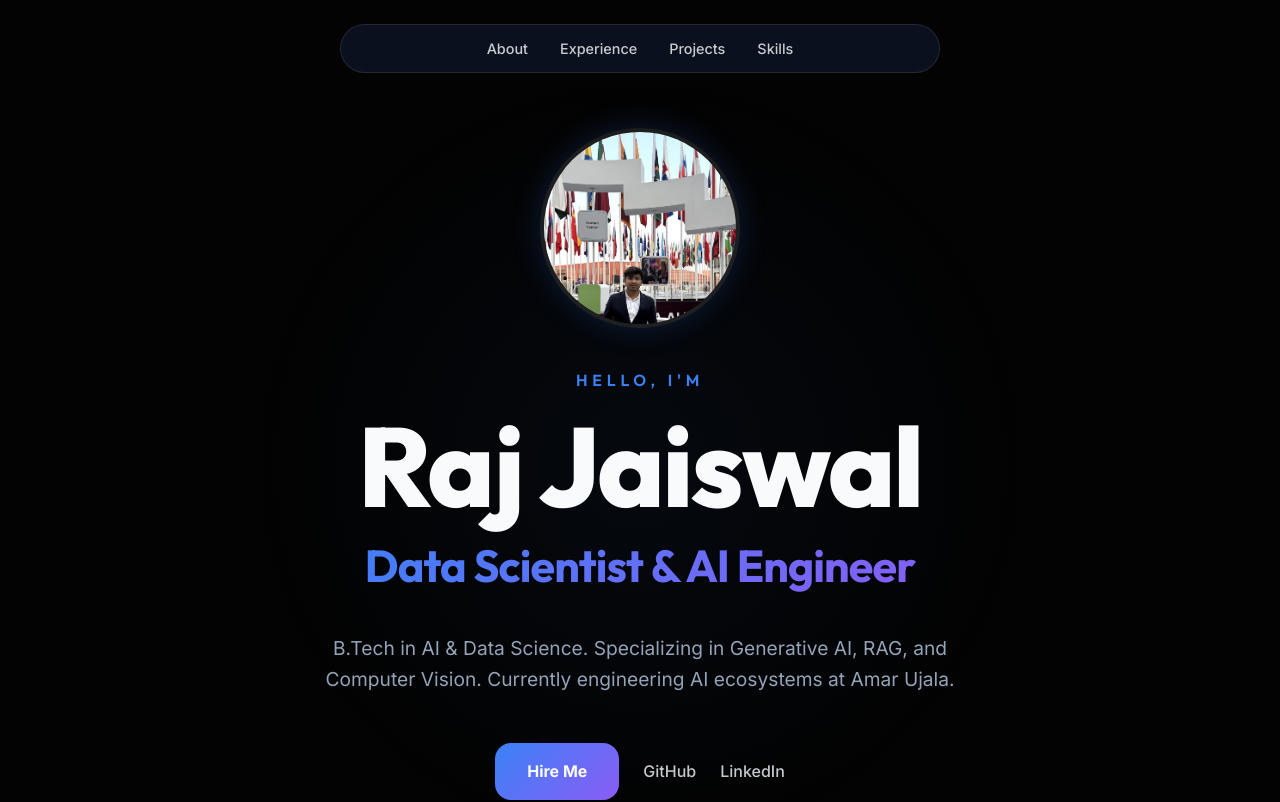
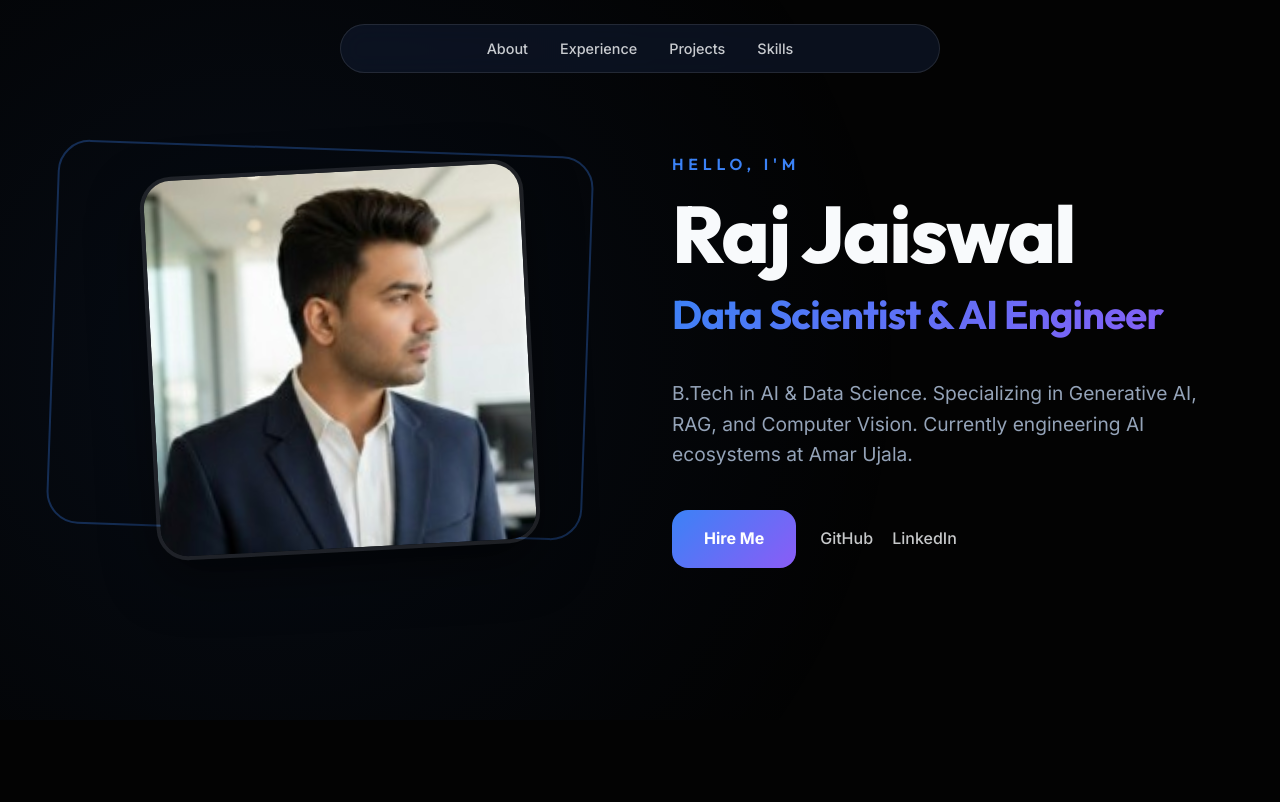
Before and after one commit to rajjaiswal2003/my-portfolio, a React (Vite) app: page / in a window 1280 px wide. Shown: the top 802 px of the page. Built offline with nearby package versions, Linux system fonts and the light colour scheme.

Commit message:
Refactor: Hero layout to 2-column with LinkedIn photo on left

```diff
--- a/src/components/Hero.jsx
+++ b/src/components/Hero.jsx
@@ -3,62 +3,78 @@ import React from 'react';
 const Hero = () => {
     return (
         <section id="about" className="animate-fade-in" style={{
-            minHeight: '80vh',
+            minHeight: '90vh',
             display: 'flex',
-            flexDirection: 'column',
-            justifyContent: 'center',
             alignItems: 'center',
-            textAlign: 'center',
-            background: 'radial-gradient(circle at 50% 50%, rgba(59, 130, 246, 0.05) 0%, transparent 50%)'
+            padding: '4rem 0',
+            background: 'radial-gradient(circle at 20% 50%, rgba(59, 130, 246, 0.08) 0%, transparent 60%)'
         }}>
-            <div className="container">
-                <div style={{ marginBottom: '2.5rem', position: 'relative', display: 'inline-block' }}>
+            <div className="container" style={{
+                display: 'grid',
+                gridTemplateColumns: 'repeat(auto-fit, minmax(300px, 1fr))',
+                gap: '4rem',
+                alignItems: 'center'
+            }}>
+                <div style={{ position: 'relative', display: 'flex', justifyContent: 'center' }}>
                     <div style={{
-                        width: '200px',
-                        height: '200px',
-                        borderRadius: '50%',
+                        width: 'clamp(250px, 30vw, 400px)',
+                        height: 'clamp(250px, 30vw, 400px)',
+                        borderRadius: '2rem',
                         overflow: 'hidden',
                         border: '4px solid var(--glass-border)',
-                        boxShadow: '0 0 30px rgba(59, 130, 246, 0.2)',
-                        margin: '0 auto'
+                        boxShadow: '0 20px 50px rgba(0, 0, 0, 0.5)',
+                        transform: 'rotate(-3deg)'
                     }}>
                         <img
-                            src="/rajai.jpeg"
+                            src="/linkedin_photo.jpg"
                             alt="Raj Jaiswal"
                             style={{
                                 width: '100%',
                                 height: '100%',
-                                objectFit: 'cover',
-                                objectPosition: 'top center',
-                                transform: 'scale(1.2) translateY(5%)'
+                                objectFit: 'cover'
                             }}
                         />
                     </div>
+                    <div style={{
+                        position: 'absolute',
+                        top: '-20px',
+                        left: '-20px',
+                        width: '100%',
+                        height: '100%',
+                        border: '2px solid var(--accent-blue)',
+                        borderRadius: '2rem',
+                        zIndex: -1,
+                        opacity: 0.3,
+                        transform: 'rotate(2deg)'
+                    }}></div>
                 </div>
+                <div style={{ textAlign: 'left' }}>
                     <h2 style={{ fontSize: '1rem', fontWeight: 600, textTransform: 'uppercase', letterSpacing: '0.3em', color: 'var(--accent-blue)', marginBottom: '1rem' }}>
                         Hello, I'm
                     </h2>
-                <h1 style={{ fontSize: 'clamp(3.5rem, 12vw, 7rem)', marginBottom: '0.5rem', lineHeight: 1, fontWeight: 800 }}>
+                    <h1 style={{ fontSize: 'clamp(3rem, 8vw, 5rem)', marginBottom: '0.5rem', lineHeight: 1, fontWeight: 800 }}>
                         Raj Jaiswal
                     </h1>
-                <h3 className="gradient-text" style={{ fontSize: 'clamp(1.5rem, 6vw, 2.8rem)', fontWeight: 700, marginBottom: '2rem' }}>
+                    <h3 className="gradient-text" style={{ fontSize: 'clamp(1.5rem, 4vw, 2.5rem)', fontWeight: 700, marginBottom: '2rem' }}>
                         Data Scientist & AI Engineer
                     </h3>
-                <p style={{ maxWidth: '650px', margin: '0 auto', color: 'var(--text-secondary)', fontSize: '1.2rem', fontWeight: 400 }}>
+                    <p style={{ maxWidth: '600px', color: 'var(--text-secondary)', fontSize: '1.2rem', fontWeight: 400, marginBottom: '2.5rem' }}>
                         B.Tech in AI & Data Science. Specializing in Generative AI, RAG, and Computer Vision.
                         Currently engineering AI ecosystems at Amar Ujala.
                     </p>
-                <div style={{ marginTop: '3rem', display: 'flex', gap: '1.5rem', justifyContent: 'center', alignItems: 'center' }}>
+                    <div style={{ display: 'flex', gap: '1.5rem', alignItems: 'center' }}>
                         <a href="mailto:raj.jaiswal1122003@gmail.com" className="glass" style={{
                             padding: '1rem 2rem',
                             borderRadius: '1rem',
                             fontWeight: 700,
                             background: 'var(--accent-gradient)',
-                        border: 'none'
+                            border: 'none',
+                            color: 'white'
                         }}>Hire Me</a>
-                    <div style={{ display: 'flex', gap: '1.5rem' }}>
+                        <div style={{ display: 'flex', gap: '1.2rem' }}>
                             <a href="https://github.com/rajjaiswal2003" target="_blank" rel="noopener noreferrer" style={{ opacity: 0.8, fontWeight: 500 }}>GitHub</a>
                             <a href="https://www.linkedin.com/in/raj-jaiswal2003/" target="_blank" rel="noopener noreferrer" style={{ opacity: 0.8, fontWeight: 500 }}>LinkedIn</a>
+                        </div>
                     </div>
                 </div>
             </div>
```
Also changed, not shown: public/linkedin_photo.jpg (added). Lines whose indentation alone changed are shown as unchanged.
